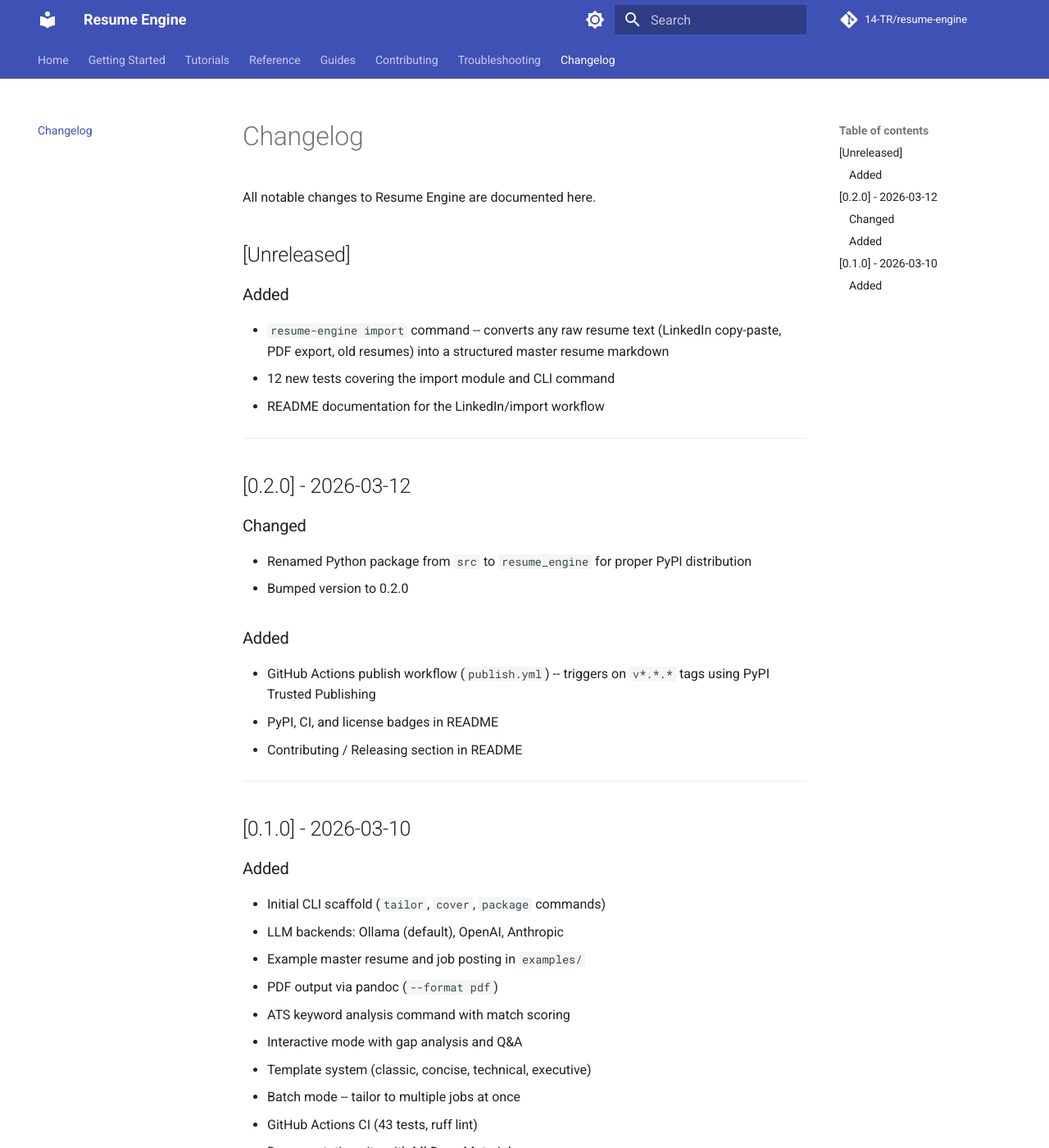
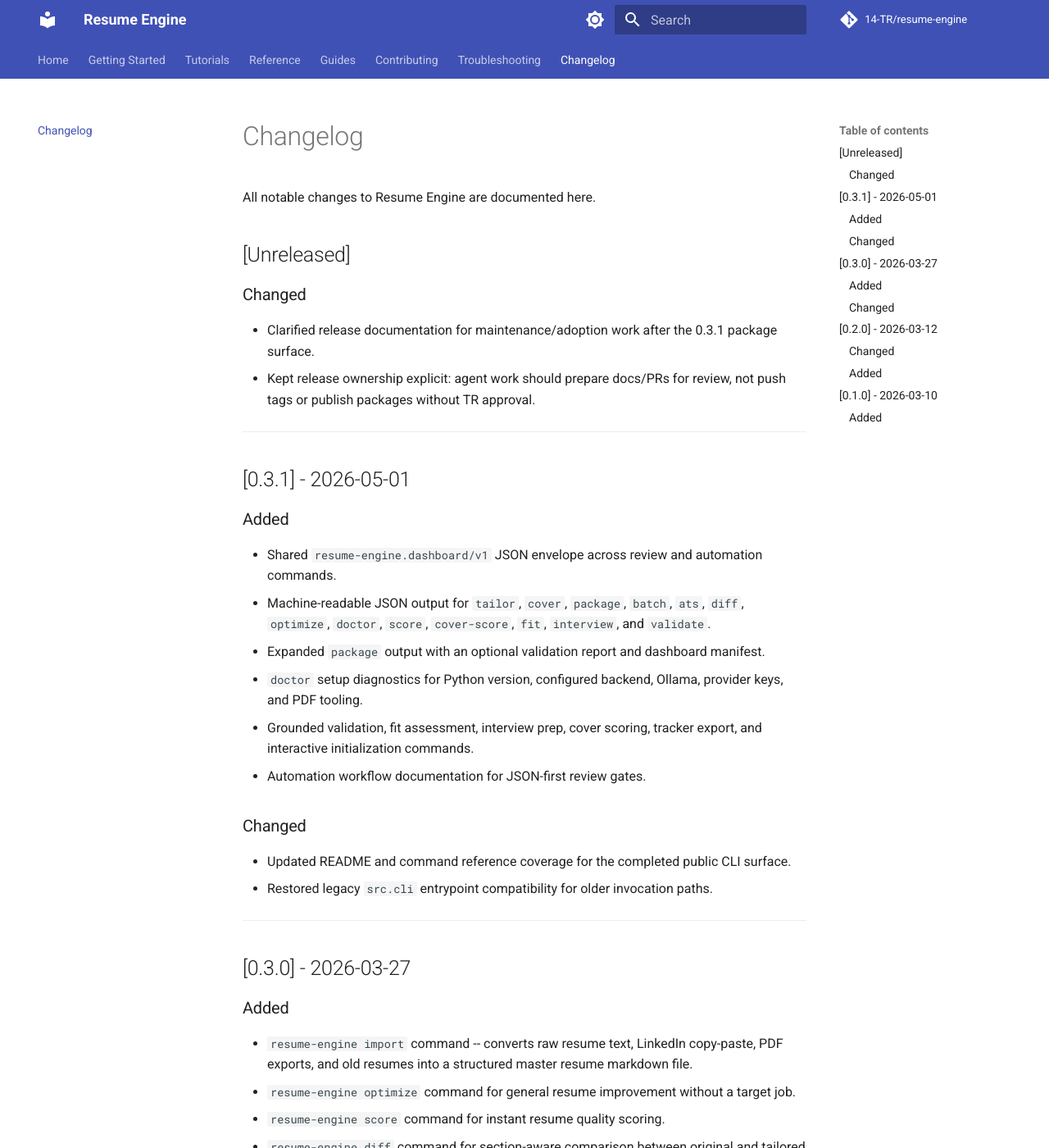
Before and after one commit to 14-TR/resume-engine, an MkDocs documentation site: the page built from docs/changelog.md, in a window 1280 px wide and 1400 px high. Shown: the whole window at 82% size. Built offline with MkDocs 1.6.1 and Material for MkDocs 9.7.7, drawn with Linux system fonts in a browser that asks for light colours; comment, search, counter and statistics services are not loaded; some of the changed text lies outside the part shown.

Commit message:
docs: sync release changelog for next PR (#55)
* docs: sync release changelog for next PR

* fix: satisfy resume-engine ci style checks

* fix: format and stub package fit tests

```diff
--- a/docs/changelog.md
+++ b/docs/changelog.md
@@ -4,10 +4,41 @@
 
 ## [Unreleased]
 
+### Changed
+- Clarified release documentation for maintenance/adoption work after the 0.3.1 package surface.
+- Kept release ownership explicit: agent work should prepare docs/PRs for review, not push tags or publish packages without TR approval.
+
+---
+
+## [0.3.1] - 2026-05-01
+
 ### Added
-- `resume-engine import` command -- converts any raw resume text (LinkedIn copy-paste, PDF export, old resumes) into a structured master resume markdown
-- 12 new tests covering the import module and CLI command
-- README documentation for the LinkedIn/import workflow
+- Shared `resume-engine.dashboard/v1` JSON envelope across review and automation commands.
+- Machine-readable JSON output for `tailor`, `cover`, `package`, `batch`, `ats`, `diff`, `optimize`, `doctor`, `score`, `cover-score`, `fit`, `interview`, and `validate`.
+- Expanded `package` output with an optional validation report and dashboard manifest.
+- `doctor` setup diagnostics for Python version, configured backend, Ollama, provider keys, and PDF tooling.
+- Grounded validation, fit assessment, interview prep, cover scoring, tracker export, and interactive initialization commands.
+- Automation workflow documentation for JSON-first review gates.
+
+### Changed
+- Updated README and command reference coverage for the completed public CLI surface.
+- Restored legacy `src.cli` entrypoint compatibility for older invocation paths.
+
+---
+
+## [0.3.0] - 2026-03-27
+
+### Added
+- `resume-engine import` command -- converts raw resume text, LinkedIn copy-paste, PDF exports, and old resumes into a structured master resume markdown file.
+- `resume-engine optimize` command for general resume improvement without a target job.
+- `resume-engine score` command for instant resume quality scoring.
+- `resume-engine diff` command for section-aware comparison between original and tailored resumes.
+- `resume-engine config` commands for persisted local defaults.
+- Documentation site, troubleshooting guide, and command reference expansion.
+
+### Changed
+- Bumped package and CLI version to 0.3.0.
+- Kept the public package local-first with Ollama as the default backend and cloud providers as optional integrations.
 
 ---
 
```
Also changed, not shown: CHANGELOG.md (+52 -48 lines), README.md (+6 -0 lines), docs/contributing.md (+5 -5 lines), docs/reference/commands.md (+1 -1 lines), 6 other files.
